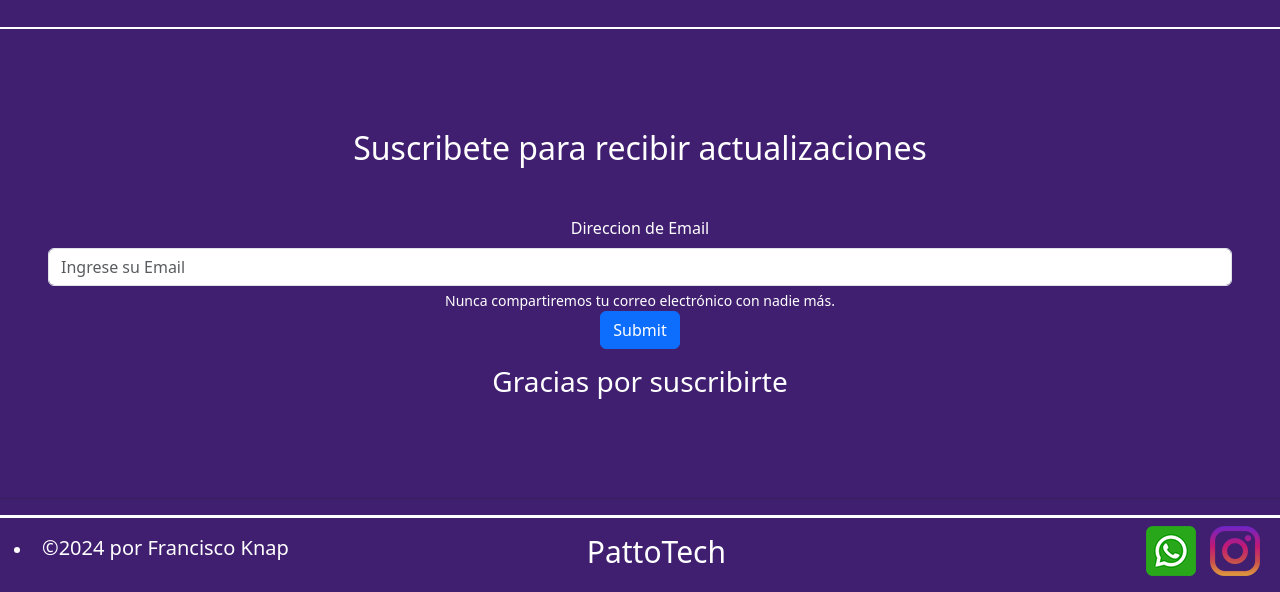
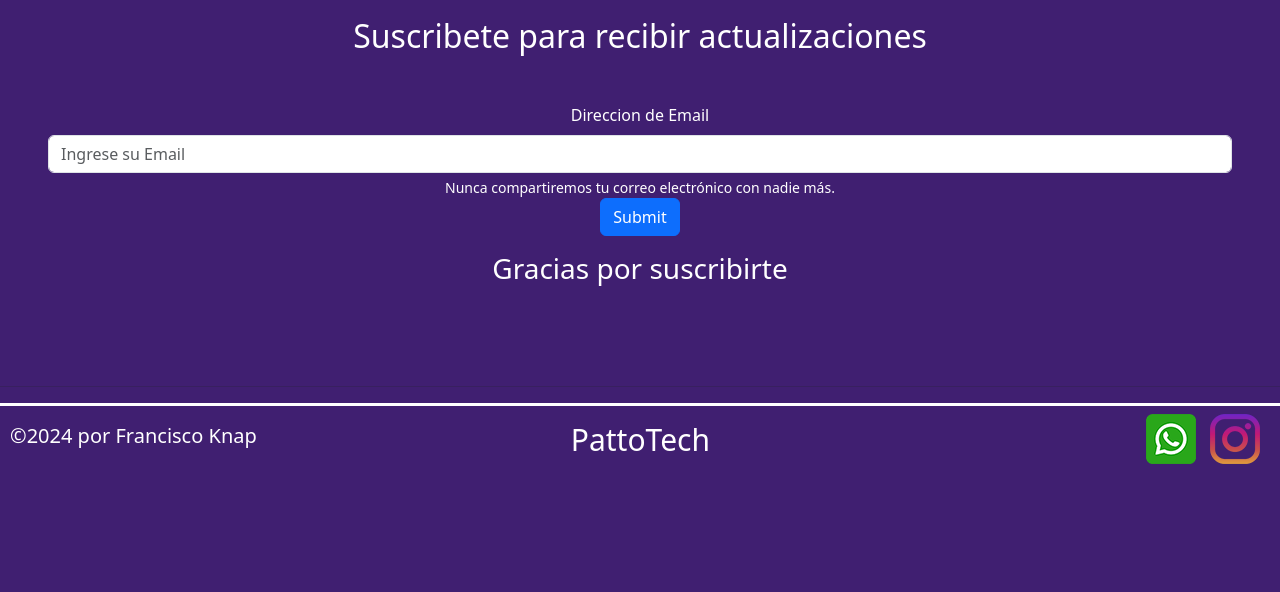
Before and after one commit to franciscoknap3/proyecto-coder, a website: page index.html in a window 1280 px wide. Shown: the part 970-1562 px from the top of the page. After the commit the page ends 1450 px from the top, so only its background shows below. Drawn offline with nearby package versions, Linux system fonts and the light colour scheme; a web font is replaced by a local one.

Commit message:
imagen nueva

```diff
--- a/index.html
+++ b/index.html
@@ -78,10 +78,7 @@
     </main>
 
     <footer class="piepag">
-            <ul>
-                 <li><h3>©2024 por Francisco Knap</h3></li>
-             </ul>
-
+            <h3>©2024 por Francisco Knap</h3>
             <h2>PattoTech</h2>
 
              <ul class="redesfooter">
```
Also changed, not shown: assets/img/eeeeeee.jpg.
